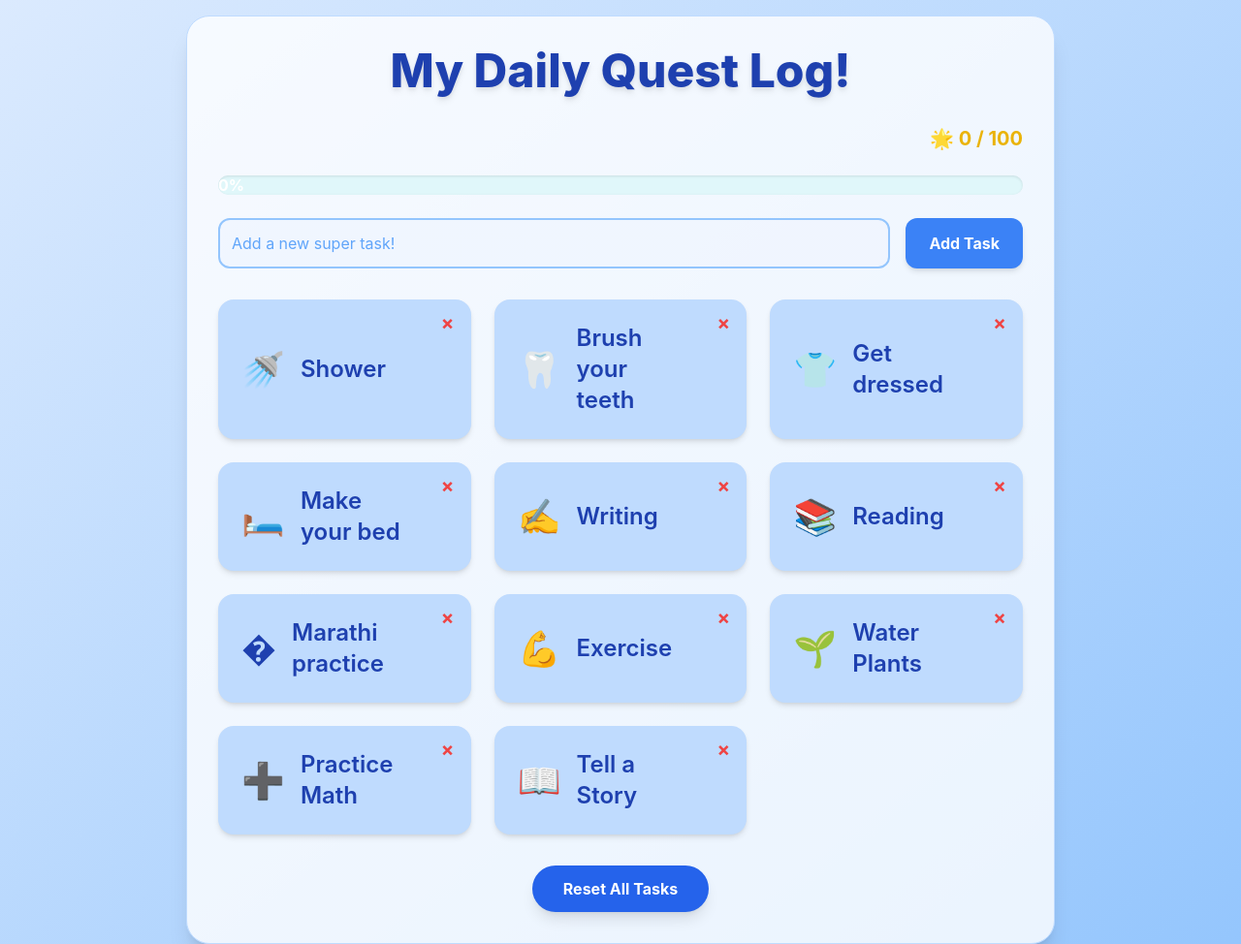
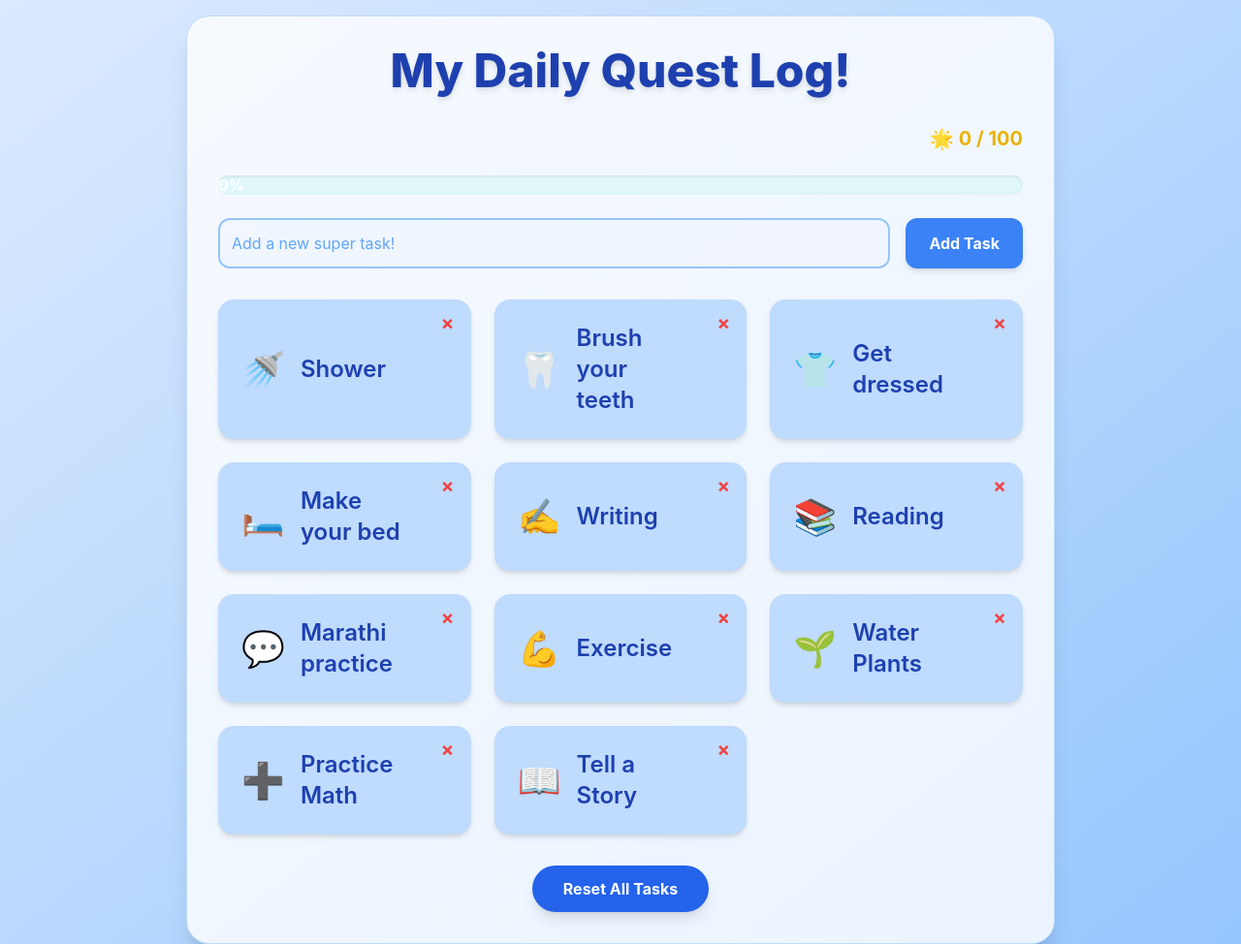
Before and after one commit to tabitha-dev/DailyQuest, a plain HTML site: page index.html in a window 1280 px wide. Shown: the top 974 px of the page at 97% size. Drawn offline with nearby package versions, Linux system fonts and the light colour scheme.

Commit message:
Update index.html

```diff
--- a/index.html
+++ b/index.html
@@ -222,7 +222,7 @@
             { id: 'make_bed', text: 'Make your bed', emoji: '🛏️', completed: false },
             { id: 'writing', text: 'Writing', emoji: '✍️', completed: false },
             { id: 'reading', text: 'Reading', emoji: '📚', completed: false },
-            { id: 'marathi_practice', text: 'Marathi practice', emoji: '�', completed: false },
+            { id: 'marathi_practice', text: 'Marathi practice', emoji: '💬', completed: false },
             { id: 'exercise', text: 'Exercise', emoji: '💪', completed: false },
             { id: 'water_plants', text: 'Water Plants', emoji: '🌱', completed: false },
             { id: 'practice_math', text: 'Practice Math', emoji: '➕', completed: false },
```
